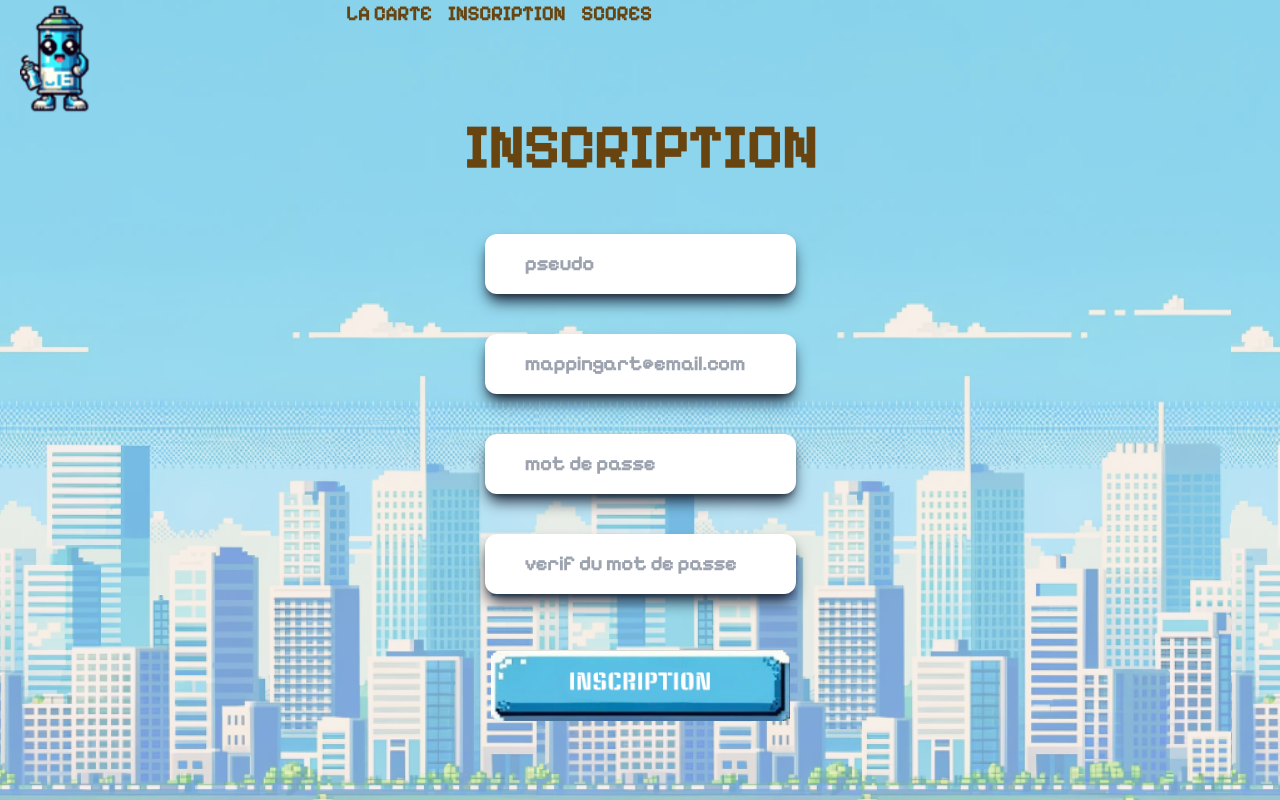
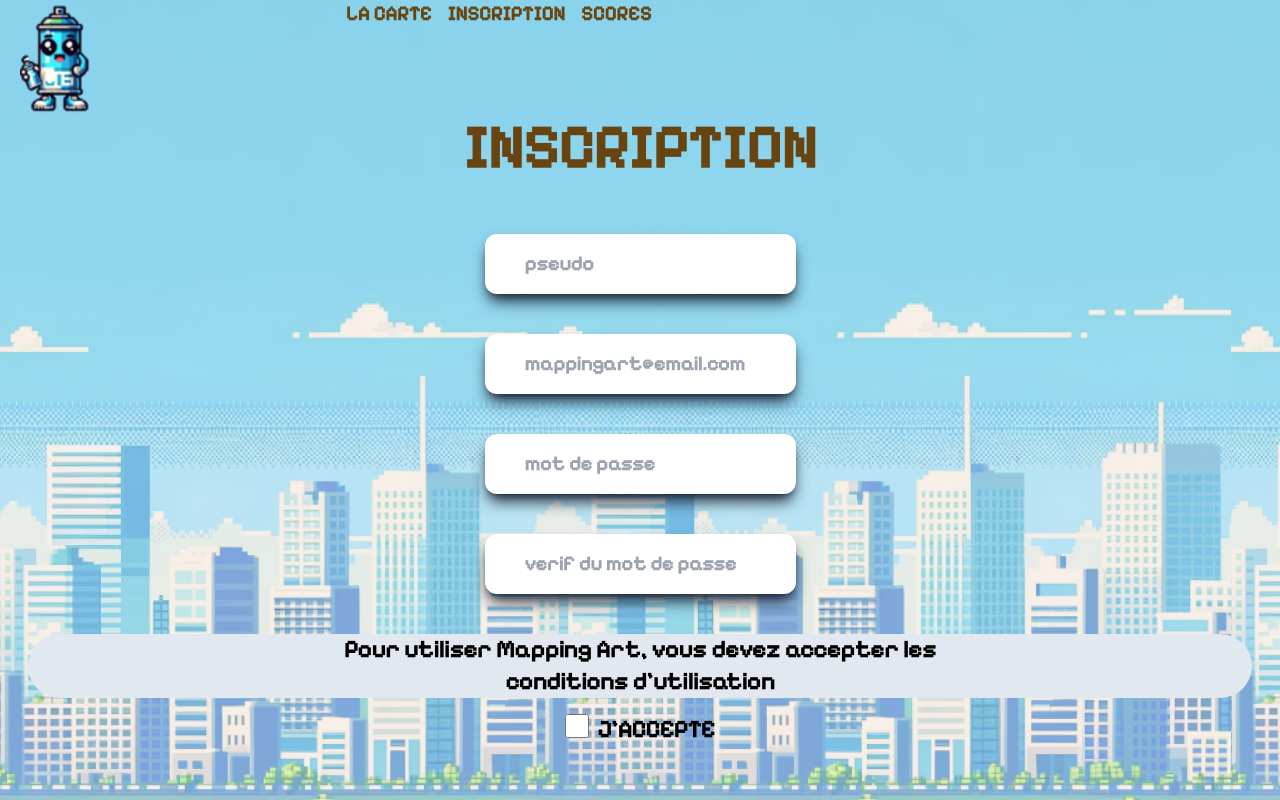
Before and after one commit to WildCodeSchool-2023-09/JS-RemoteFR-CrewStillant-P3-StreetHunter, a React (Vite) app in the folder frontend/: page /signup in a window 1280 px wide. Shown: the top 800 px of the page. Built offline with nearby package versions, Linux system fonts and the light colour scheme.

Commit message:
add: checkbox to accept terms of use

```diff
--- a/frontend/src/components/UserComponents/RegisterForm.jsx
+++ b/frontend/src/components/UserComponents/RegisterForm.jsx
@@ -1,10 +1,15 @@
 /* eslint-disable react/jsx-props-no-spreading */
 import { useForm } from "react-hook-form";
-import { useRef } from "react";
+import { useRef, useState } from "react";
 import axios from "axios";
+
 import Button from "../../assets/signUpButton.png";
 
 export default function RegisterForm() {
+  const [checked, setChecked] = useState(false);
+  const handleCheck = () => {
+    setChecked(!checked);
+  };
   const {
     register,
     handleSubmit,
@@ -104,7 +109,24 @@ export default function RegisterForm() {
               </p>
             )}
           </div>
+          <div className="">
+            <p className="mx-7 font-semibold bg-slate-200 rounded-full">
+              {" "}
+              Pour utiliser Mapping Art, vous devez accepter les
+              <p>conditions d'utilisation</p>
+            </p>
+            <div className="flex flex-row justify-center mt-4">
+              <input
+                type="checkbox"
+                checked={checked}
+                onChange={handleCheck}
+                className="w-6 h-6 rounded-full"
+              />
+              <p className="ml-2 font-semibold"> J'ACCEPTE</p>
+            </div>
+          </div>
           <div className="mt-4">
+            {checked && (
               <button type="submit">
                 <img
                   alt="button"
@@ -112,6 +134,7 @@ export default function RegisterForm() {
                   className="lg:w-[300px] w-[200px]"
                 />
               </button>
+            )}
           </div>
         </div>
       </form>
```
Also changed, not shown: frontend/src/assets/ContactSubmitButton.png (deleted), 1 other file (tests, documents, lock files or other folders). Lines whose indentation alone changed are shown as unchanged.
